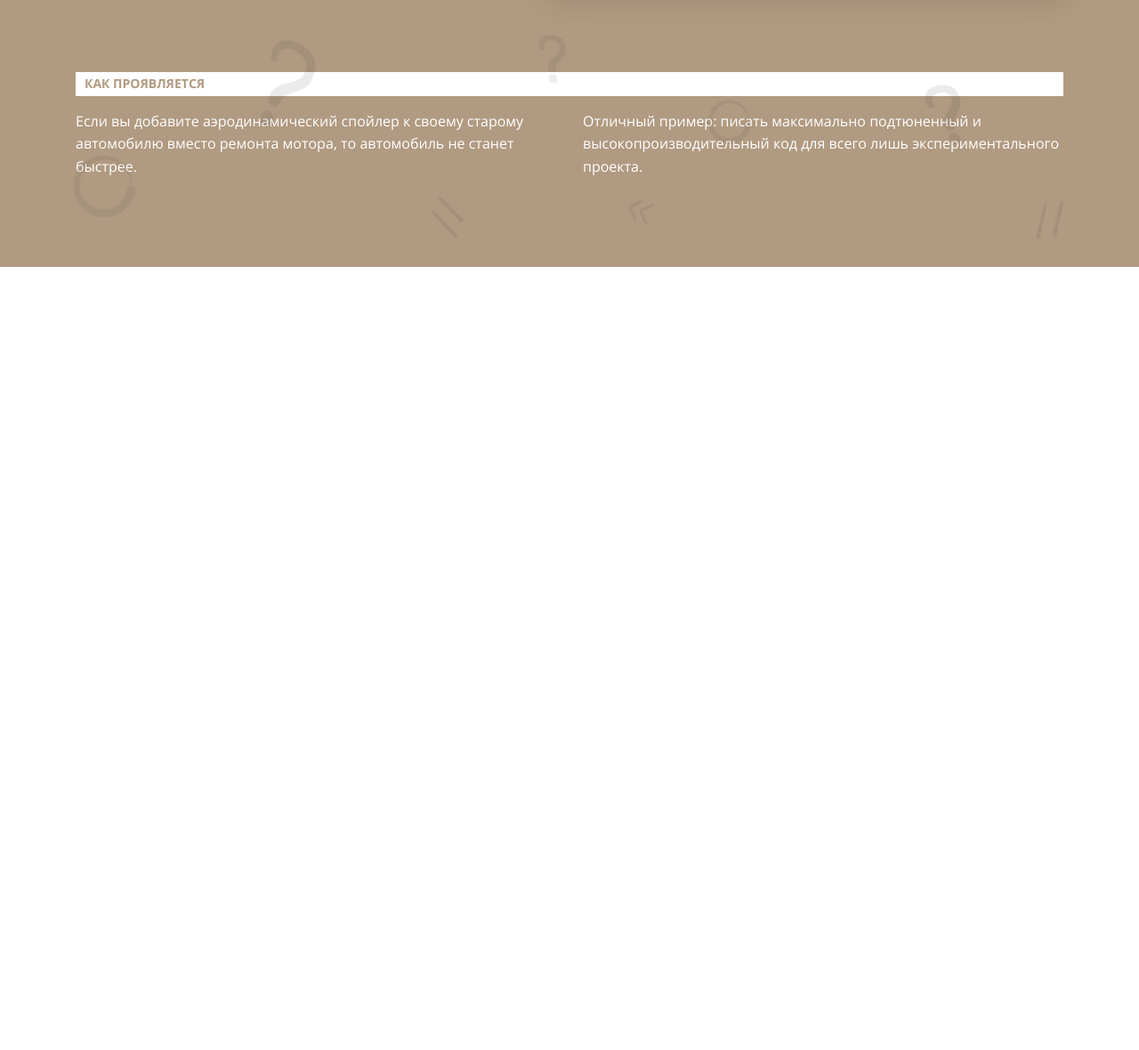
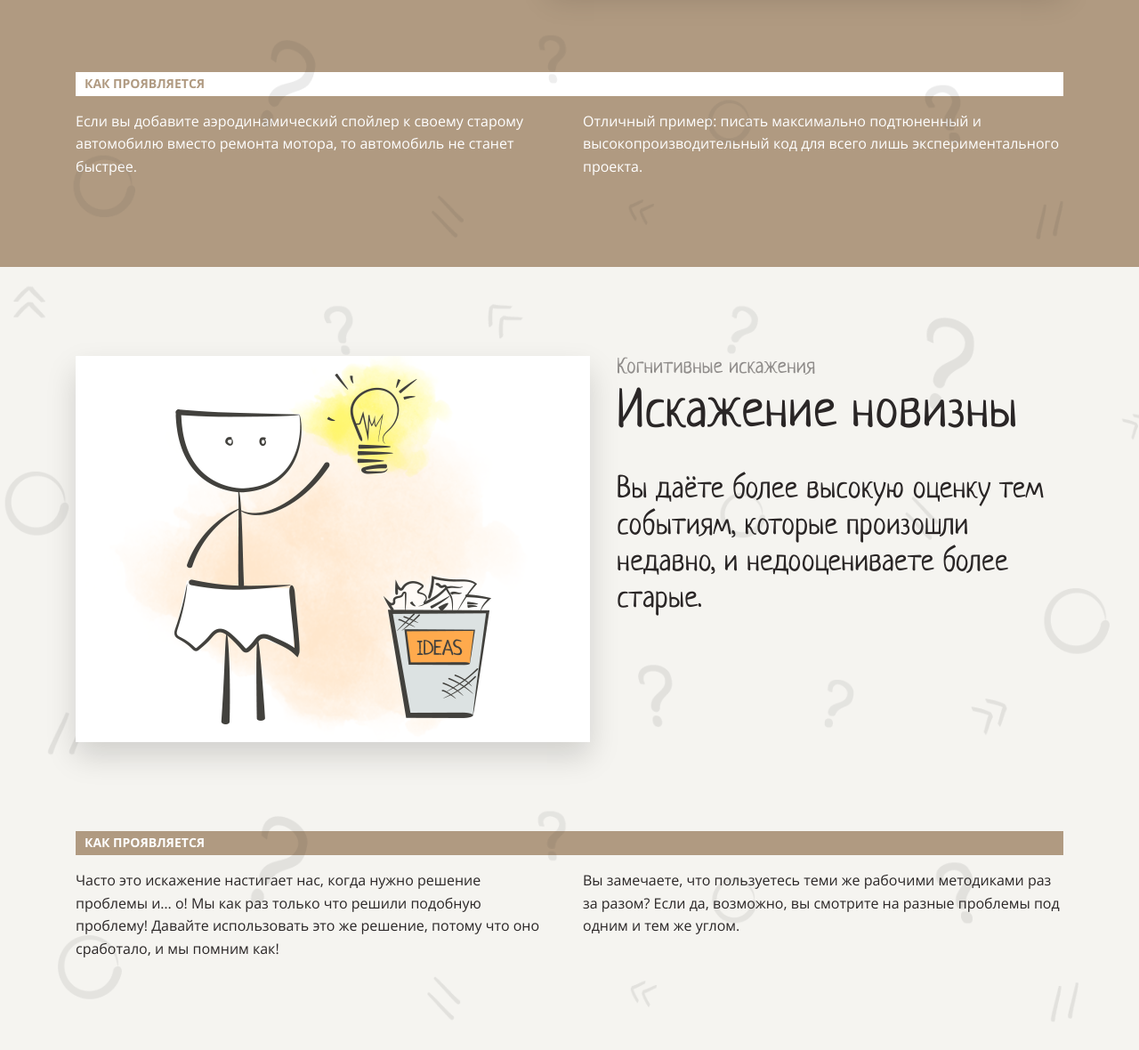
Before and after one commit to vvichgirl/layout-designer-project-58, a website: page src/index.html in a window 1280 px wide. Shown: the part 4183-5363 px from the top of the page at 89% size. Before the commit the page ends 4483 px from the top, so only its background shows below. Drawn offline with Linux system fonts and the light colour scheme.

Commit message:
add 'distortion of novelty' section

```diff
--- a/src/index.html
+++ b/src/index.html
@@ -122,6 +122,27 @@
                 </div>
             </div>
         </section>
+        <section id="distortion-of-novelty" class="fon fon-light relative">
+            <div class="wrapper">
+                <div class="flex gap-30">
+                    <img src="img/3.png" alt="Искажение новизны" class="img-distortion">
+                    <div>
+                        <h4 class="text-dark-transparent">Когнитивные искажения</h4>
+                        <p class="title-distortion">Искажение новизны</p>
+                        <p class="description-distortion">Вы даёте более высокую оценку тем событиям, которые произошли недавно, и недооцениваете более старые.</p>
+                    </div>
+                </div>
+                <h5 class="text-white bg-brown">Как проявляется</h5>
+                <div class="flex gap-30">
+                    <div class="flex-item-2">
+                        <p>Часто это искажение настигает нас, когда нужно решение проблемы и… о! Мы как раз только что решили подобную проблему! Давайте использовать это же решение, потому что оно сработало, и мы помним как!</p>
+                    </div>
+                    <div class="flex-item-2">
+                        <p>Вы замечаете, что пользуетесь теми же рабочими методиками раз за разом? Если да, возможно, вы смотрите на разные проблемы под одним и тем же углом.</p>
+                    </div>
+                </div>
+            </div>
+        </section>
     </main>
     <footer>
     </footer>
```
